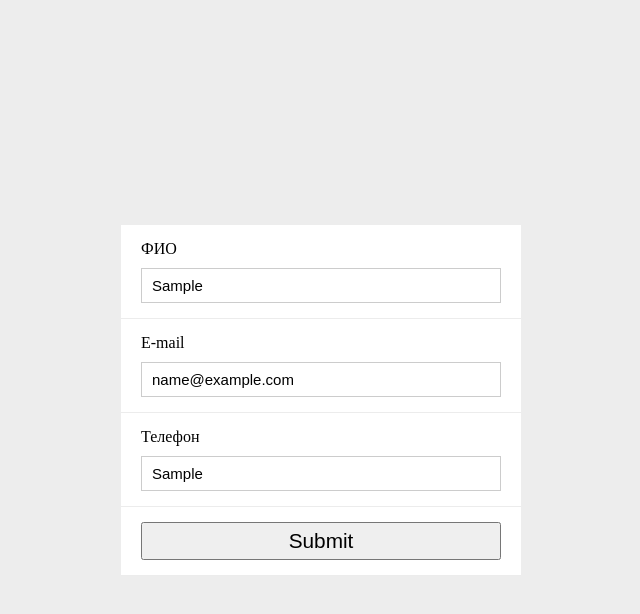
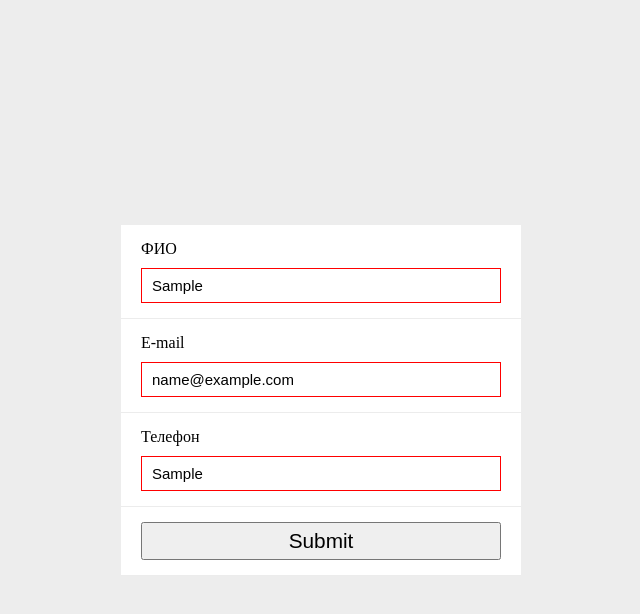
Before and after one commit to Nikolay-Govorov/yandex-nodejs-test-task, a plain HTML site: page index.html in a window 1280 px wide. Both pictures are taken after typing "Sample", "name@example.com", "Sample" into the empty fields and a click on the input 640 px from the left and 540 px from the top of the page. Shown: the whole page, without its empty margins (319-959 px from the left). Drawn offline with Linux system fonts and the light colour scheme.

Commit message:
Fix error border

```diff
--- a/index.html
+++ b/index.html
@@ -7,7 +7,7 @@
 
     <title>Тестовое задание</title>
 
-    <style type="text/css">
+    <style>
       /* CSS reset */
 
       *, *:before, *::after {
@@ -91,7 +91,7 @@
       /* Events */
 
       .error {
-        border: 1px solid red;
+        border: 1px solid red !important;
       }
     </style>
   </head>
```
